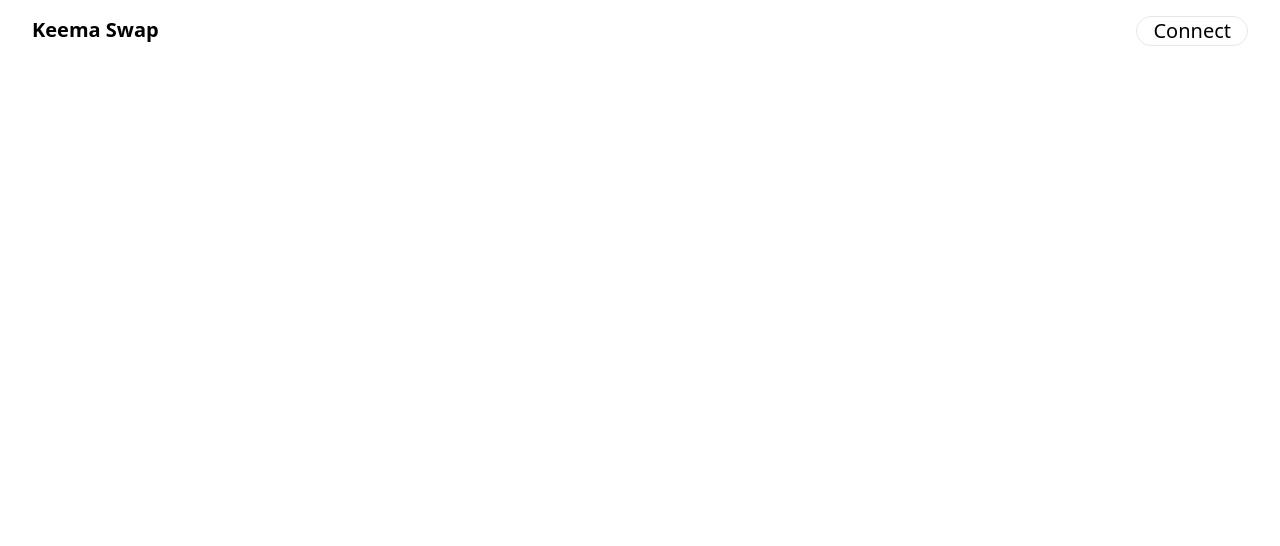
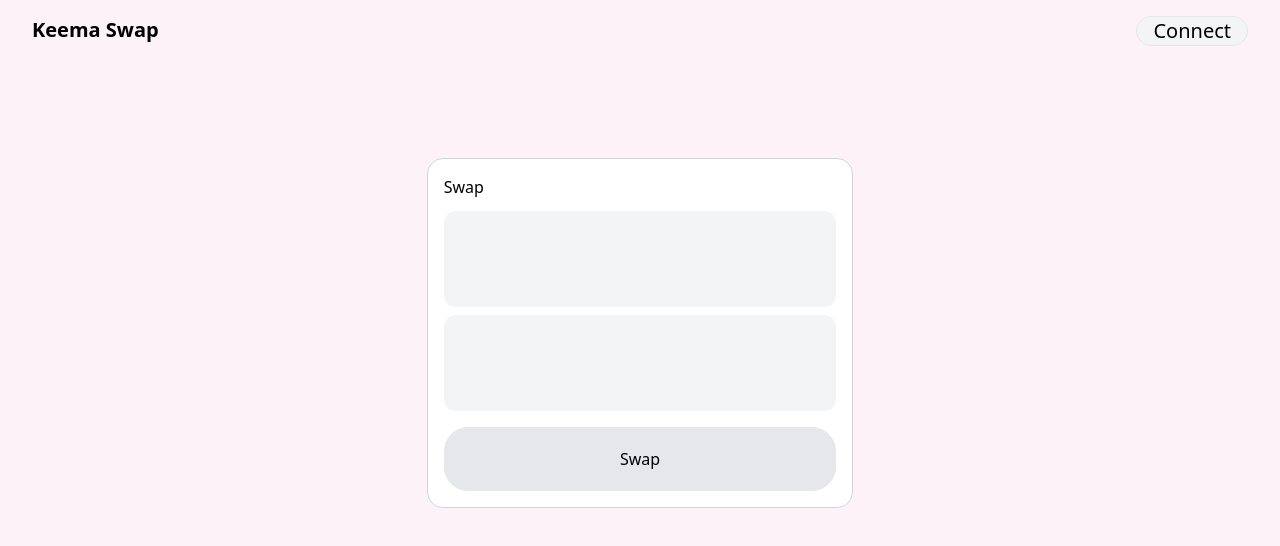
Before and after one commit to dpeshrijal/keema-swap, a Next.js app: page / in a window 1280 px wide. Shown: the top 546 px of the page. Built offline with nearby package versions, Linux system fonts and the light colour scheme.

Commit message:
basic container layout

```diff
--- /dev/null
+++ b/src/components/Container.tsx
@@ -0,0 +1,18 @@
+import { FC } from "react";
+
+const Container: FC = () => {
+  return (
+    <div className="border border-gray-300 rounded-2xl inline-block p-4 w-1/3 bg-white">
+      <div className="mb-3">Swap</div>
+      <div className="flex flex-col gap-2">
+        <input className="bg-gray-100 rounded-xl h-24 text-3xl" />
+        <input className="bg-gray-100 rounded-xl h-24 text-3xl" />
+        <button className="border h-16 rounded-3xl mt-2 bg-gray-200">
+          Swap
+        </button>
+      </div>
+    </div>
+  );
+};
+
+export default Container;
--- a/src/components/Header.tsx
+++ b/src/components/Header.tsx
@@ -48,7 +48,7 @@ const Header: FC = () => {
     <div className="flex justify-between px-8 mt-4">
       <div className="font-bold text-xl">Keema Swap</div>
       <button
-        className="text-xl border rounded-full px-4"
+        className="text-xl border rounded-full px-4 bg-gray-100"
         onClick={handleConnect}
       >
         {connectText}
--- a/src/pages/index.tsx
+++ b/src/pages/index.tsx
@@ -1,11 +1,13 @@
-import { Inter } from "next/font/google";
-import styles from "@/styles/Home.module.css";
 import Header from "@/components/Header";
+import Container from "@/components/Container";
 
 export default function Home() {
   return (
-    <div>
+    <div className="flex flex-col h-screen bg-pink-50">
       <Header />
+      <div className="flex items-center justify-center mt-28">
+        <Container />
+      </div>
     </div>
   );
 }
```
